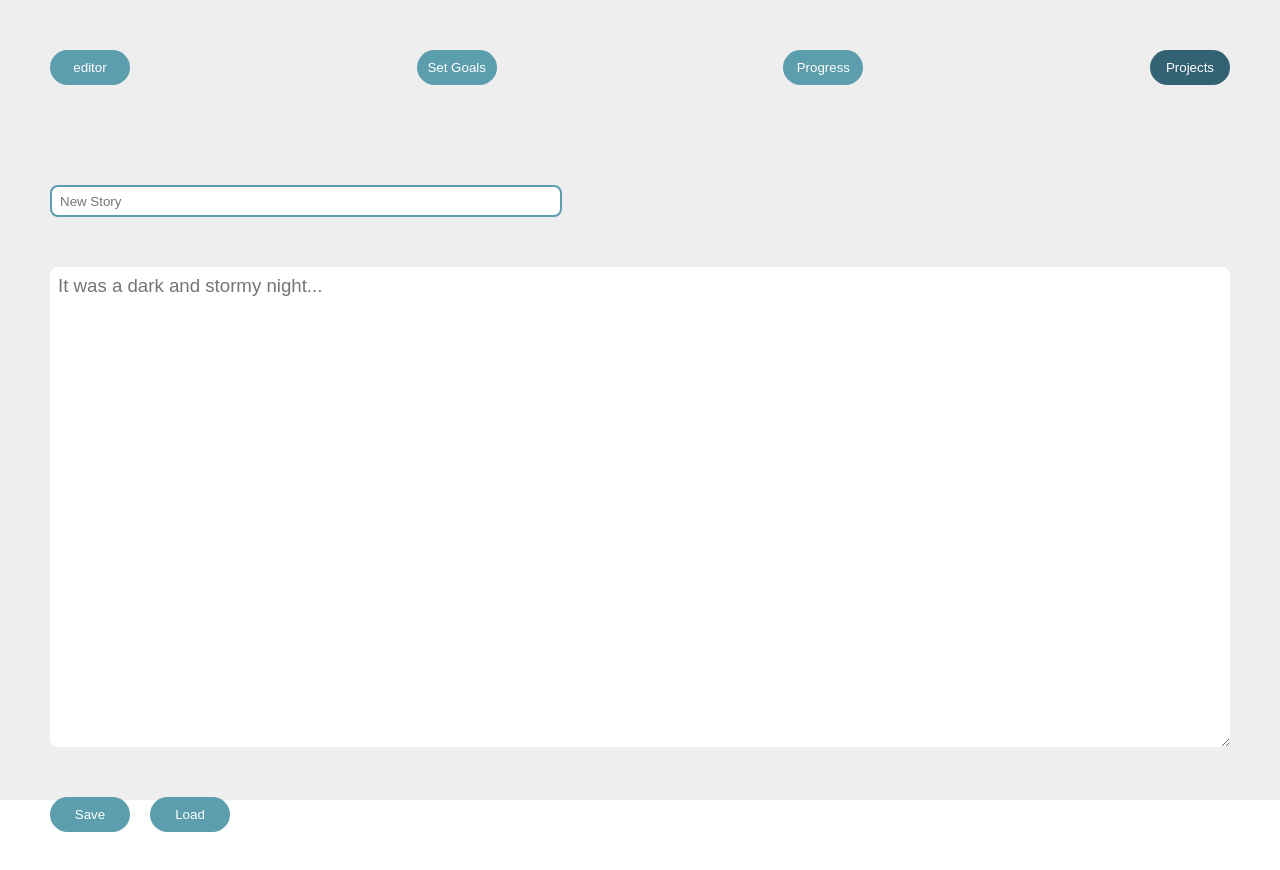
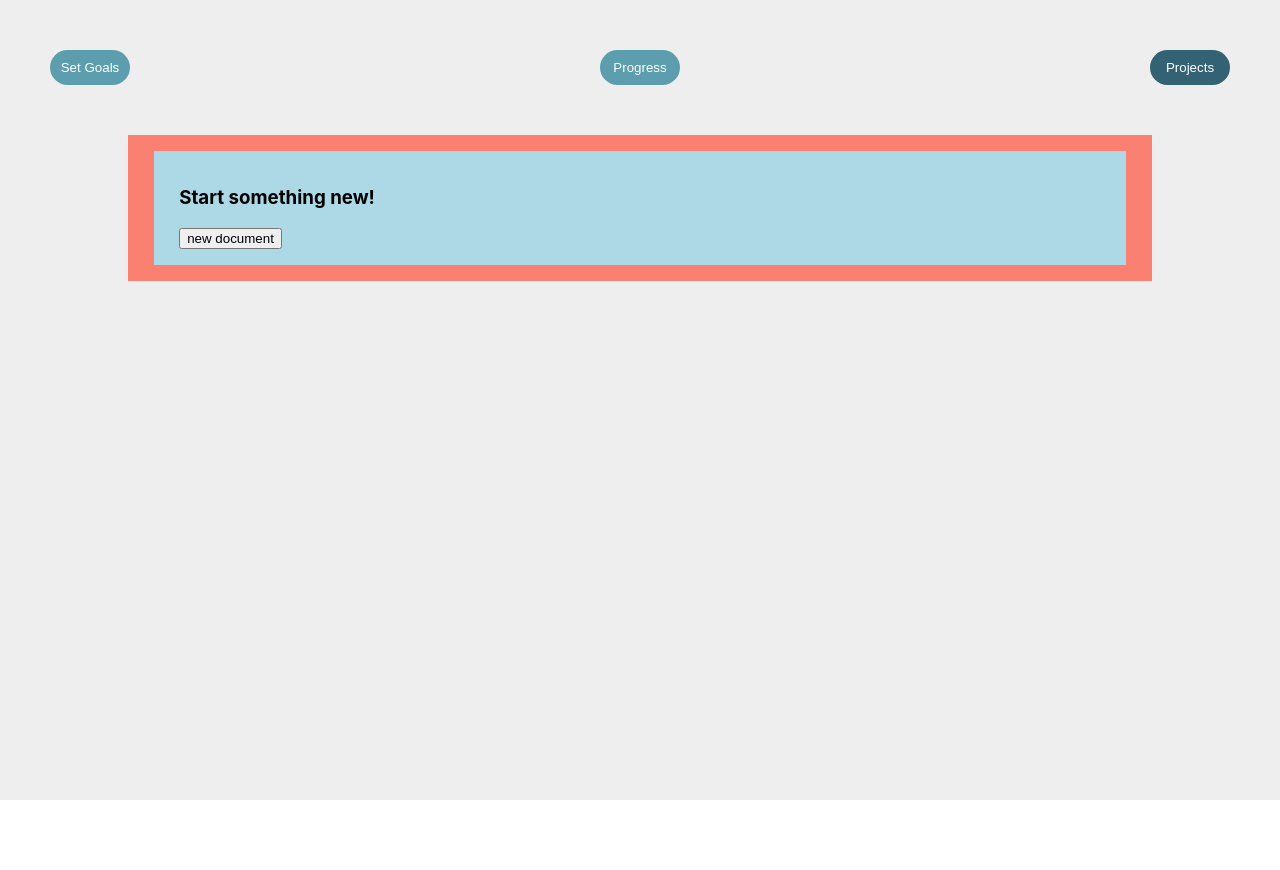
Before and after one commit to Timo-Thees/Capstone, a Next.js app: page / in a window 1280 px wide. Shown: the top 870 px of the page. After the commit the page ends 800 px from the top, so only its background shows below. Built offline with nearby package versions, Linux system fonts and the light colour scheme.

Commit message:
save function works as specified in US

```diff
--- a/components/Editor.js
+++ b/components/Editor.js
@@ -2,7 +2,11 @@ import styled from "styled-components";
 import {TitleField, TextField} from "./Textfields";
 import {Button} from "./Button";
 
-export default function Editor({saveProjects, handleChangePage}) {
+export default function Editor({
+  saveProjects,
+  handleChangePage,
+  editorContent,
+}) {
   const handleSave = event => {
     event.preventDefault();
     const title = event.target.title.value;
@@ -12,17 +16,16 @@ export default function Editor({saveProjects, handleChangePage}) {
   return (
     <div>
       <Form onSubmit={handleSave}>
-        <TitleField
-          type="text"
-          name="title"
-          id="title"
-          placeholder="New Story"
-        ></TitleField>
+        <TitleField type="text" name="title" id="title" placeholder="New Story">
+          {editorContent.title}
+        </TitleField>
         <TextField
           name="text"
           id="text"
           placeholder="It was a dark and stormy night..."
-        ></TextField>
+        >
+          {editorContent.text}
+        </TextField>
         <ButtonContainer>
           <Button type="submit">Save</Button>
           <Button onClick={() => handleChangePage("my projects")}>Load</Button>
--- a/components/Navigation.js
+++ b/components/Navigation.js
@@ -5,7 +5,6 @@ import {ActiveButton} from "./Button";
 export default function Navigation({handleChangePage, page}) {
   return (
     <Nav>
-      <Button>{page}</Button>
       {page === "goals" ? (
         <ActiveButton onClick={() => handleChangePage("goals")}>
           Set Goals
--- a/components/Projects.js
+++ b/components/Projects.js
@@ -1,18 +1,45 @@
-export default function Projects({myProjects, handleChangePage}) {
+import styled from "styled-components";
+
+export default function Projects({
+  myProjects,
+  handleChangePage,
+  setEditorContent,
+}) {
+  function handleLoadFile(title, text) {
+    setEditorContent({title: title, text: text});
+    handleChangePage("editor");
+  }
   return (
-    <div>
-      <div>
+    <AllFiles>
+      <FileBox>
         <h3>Start something new!</h3>
         <button onClick={() => handleChangePage("editor")}>new document</button>
-      </div>
+      </FileBox>
       {myProjects.map(project => {
         return (
-          <div key={project.title}>
+          <FileBox key={project.title}>
             <h3>{project.title}</h3>
             <article>{project.text}</article>
-          </div>
+            <button onClick={() => handleLoadFile(project.title, project.text)}>
+              continue
+            </button>
+          </FileBox>
         );
       })}
-    </div>
+    </AllFiles>
   );
 }
+
+const AllFiles = styled.div`
+  margin-left: 10vw;
+  margin-right: 10vw;
+  display: grid;
+  background-color: salmon;
+  padding: 2vh 2vw;
+  gap: 2vh;
+`;
+
+const FileBox = styled.div`
+  background-color: lightblue;
+  padding: 2vh 2vw;
+`;
--- a/components/Textfields.js
+++ b/components/Textfields.js
@@ -1,6 +1,6 @@
 import styled from "styled-components";
 
-export const TitleField = styled.input`
+export const TitleField = styled.textarea`
   border: 2px solid #5c9ead;
   border-radius: 8px;
   padding: 8px;
--- a/pages/index.js
+++ b/pages/index.js
@@ -6,27 +6,30 @@ import Projects from "../components/Projects";
 import {useState} from "react";
 import styled from "styled-components";
 
-// function saveText(title = "Unnamed Document", text) {
-//   const saveItem = {title: title, text: text};
-//   localStorage.setItem("writeNow save files", JSON.stringify(saveItem));
-// }
-
 export default function Home() {
-  const [page, setPage] = useState("editor");
+  const [page, setPage] = useState("my projects");
   function handleChangePage(destination) {
     setPage(destination);
   }
   const [myProjects, setMyProjects] = useState([]);
   function saveProjects(title, text) {
-    setMyProjects(...myProjects, {title: title, text: text});
+    if (title === "") {
+      title = "Unnamed Document";
+    }
+    setMyProjects([...myProjects, {title: title, text: text}]);
   }
+  const [editorContent, setEditorContent] = useState({title: "", text: ""});
   return (
     <Body>
       <Navigation handleChangePage={handleChangePage} page={page} />
       {page === "goals" ? <SetGoals /> : <></>}
       {page === "progress" ? <Progress /> : <></>}
       {page === "my projects" ? (
-        <Projects myProjects={myProjects} handleChangePage={handleChangePage} />
+        <Projects
+          myProjects={myProjects}
+          handleChangePage={handleChangePage}
+          setEditorContent={setEditorContent}
+        />
       ) : (
         <></>
       )}
@@ -34,6 +37,7 @@ export default function Home() {
         <Editor
           saveProjects={saveProjects}
           handleChangePage={handleChangePage}
+          editorContent={editorContent}
         />
       ) : (
         <></>
```
